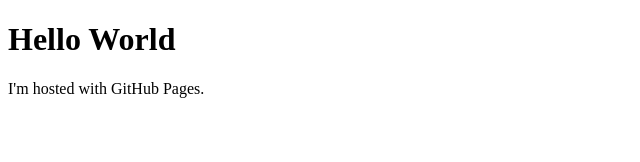
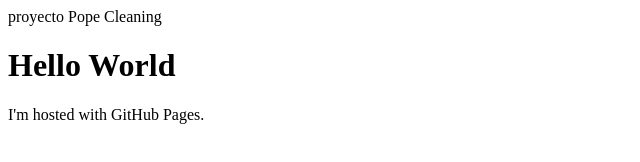
Before and after one commit to el-tiji/Pope_Cleaning, a plain HTML site: page idex.html in a window 1280 px wide. Shown: the whole page, without its empty margins (0-640 px from the left). Drawn offline with Linux system fonts and the light colour scheme.

Commit message:
Update idex.html
agregado de un titulo

```diff
--- a/idex.html
+++ b/idex.html
@@ -1,7 +1,11 @@
 <!DOCTYPE html>
 <html>
+  <head>
+    <titel> proyecto Pope Cleaning</titel>
+  </head>
 <body>
 <h1>Hello World</h1>
 <p>I'm hosted with GitHub Pages.</p>
 </body>
+
 </html>
```
